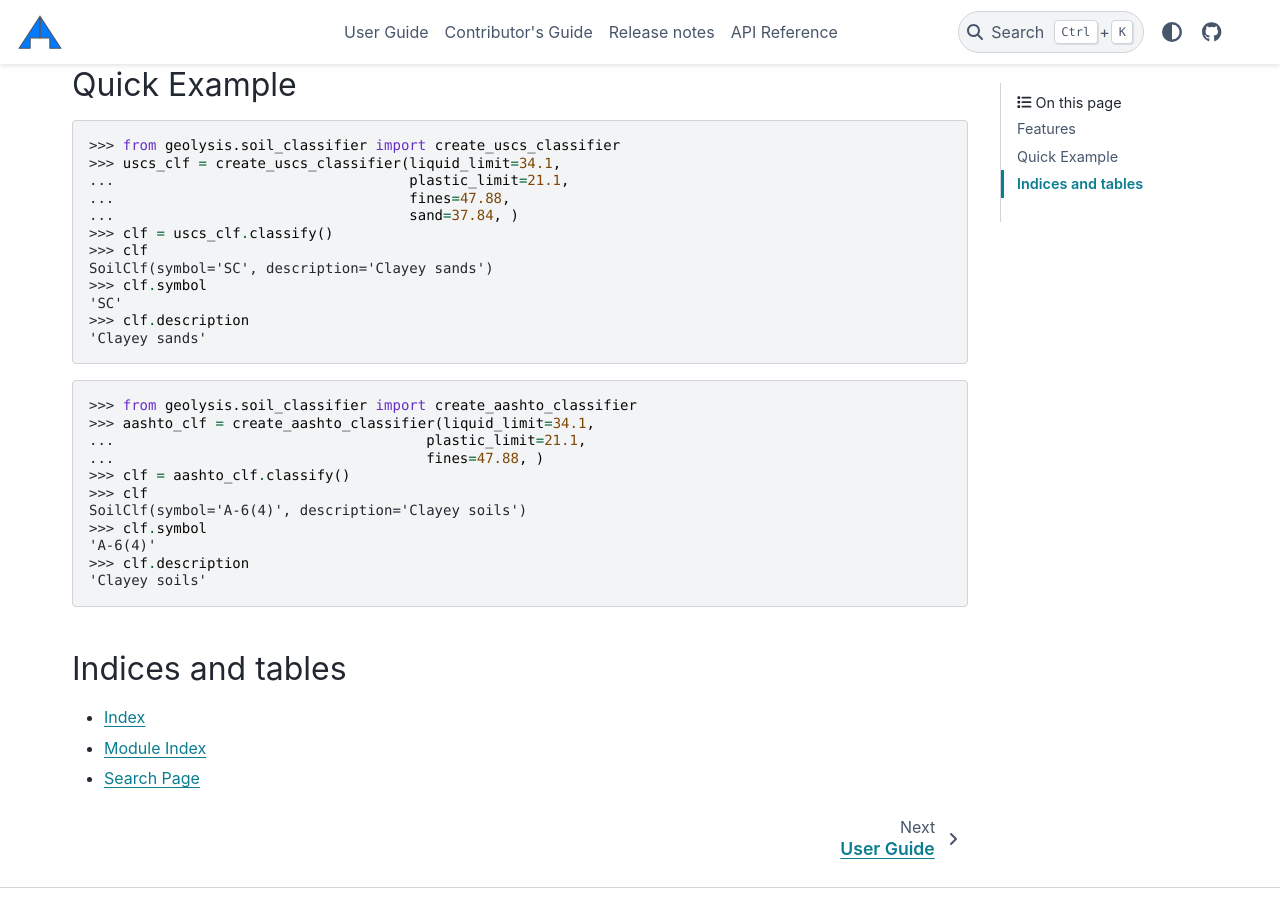
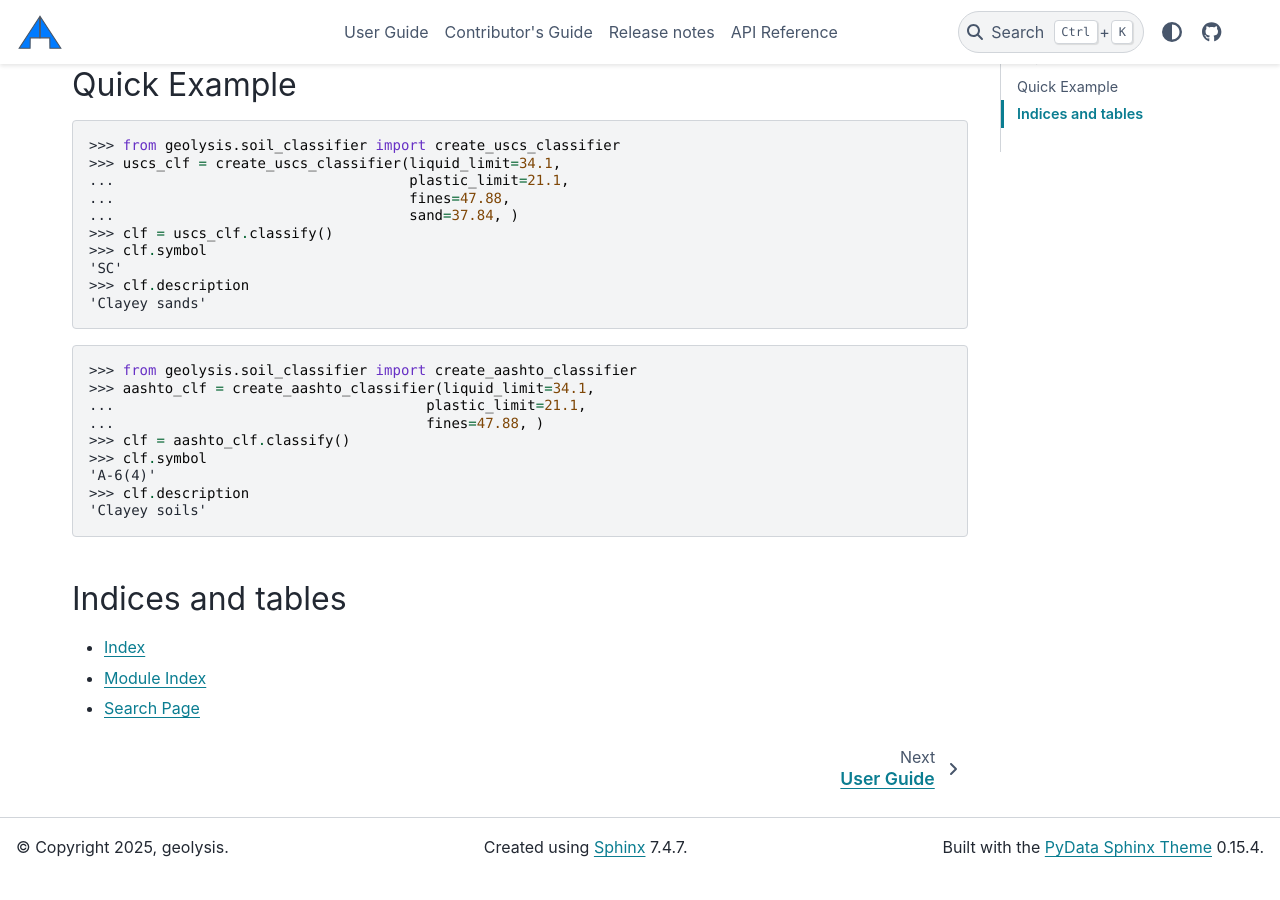
Before and after one commit to patrickboateng/geolysis, a Sphinx documentation site: the page built from docs/index.rst, in a window 1280 px wide and 900 px high, scrolled down 927 px. Built offline with Sphinx 7.4.7 and the PyData theme 0.15.4, drawn with Linux system fonts in a browser that asks for light colours; nearby versions of some CDN libraries; after the commit the page ends 1804 px from its top, so only the background shows below that.

Commit message:
updated code

```diff
--- a/docs/index.rst
+++ b/docs/index.rst
@@ -62,8 +62,6 @@
 ...                                   fines=47.88,
 ...                                   sand=37.84, )
 >>> clf = uscs_clf.classify()
->>> clf
-SoilClf(symbol='SC', description='Clayey sands')
 >>> clf.symbol
 'SC'
 >>> clf.description
@@ -75,8 +73,6 @@
 ...                                     plastic_limit=21.1,
 ...                                     fines=47.88, )
 >>> clf = aashto_clf.classify()
->>> clf
-SoilClf(symbol='A-6(4)', description='Clayey soils')
 >>> clf.symbol
 'A-6(4)'
 >>> clf.description
--- a/docs/user_guide/getting_started.rst
+++ b/docs/user_guide/getting_started.rst
@@ -78,10 +78,9 @@
 >>> from geolysis.soil_classifier import create_aashto_classifier
 >>> aashto_clf = create_aashto_classifier(liquid_limit=45.0,
 ...                                     plastic_limit=16.0,
-...                                     fines=60.0,
-...                                     add_group_idx=False, )
+...                                     fines=60.0, )
 >>> clf = aashto_clf.classify()
->>> clf.symbol
+>>> clf.symbol_no_grp_idx
 'A-7-6'
 >>> clf.description
 'Clayey soils'
```
